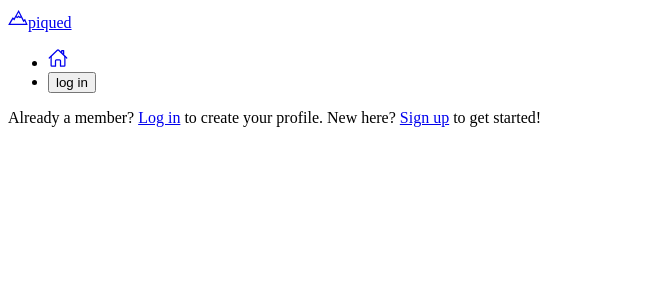
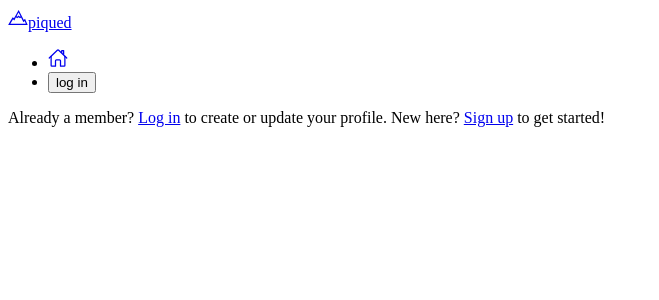
Before and after one commit to najeesimmons/piqued-fe, a Next.js app: page /profile in a window 1280 px wide. Shown: the top 300 px of the page, without its empty margins (0-659 px from the left). Built offline with nearby package versions, Linux system fonts and the light colour scheme; no server answers.

Commit message:
language hotfix

```diff
--- a/src/pages/profile/index.js
+++ b/src/pages/profile/index.js
@@ -133,7 +133,7 @@ export default function Me() {
             <Link className="font-semibold" href="/login">
               Log in
             </Link>{" "}
-            to create your profile. New here?{" "}
+            to create or update your profile. New here?{" "}
             <Link className="font-semibold" href="/signup">
               Sign up
             </Link>{" "}
```
